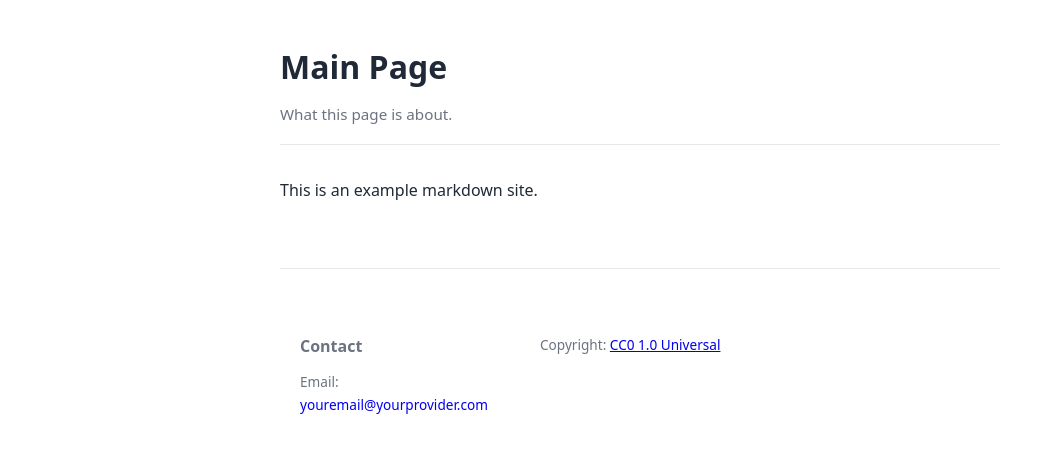
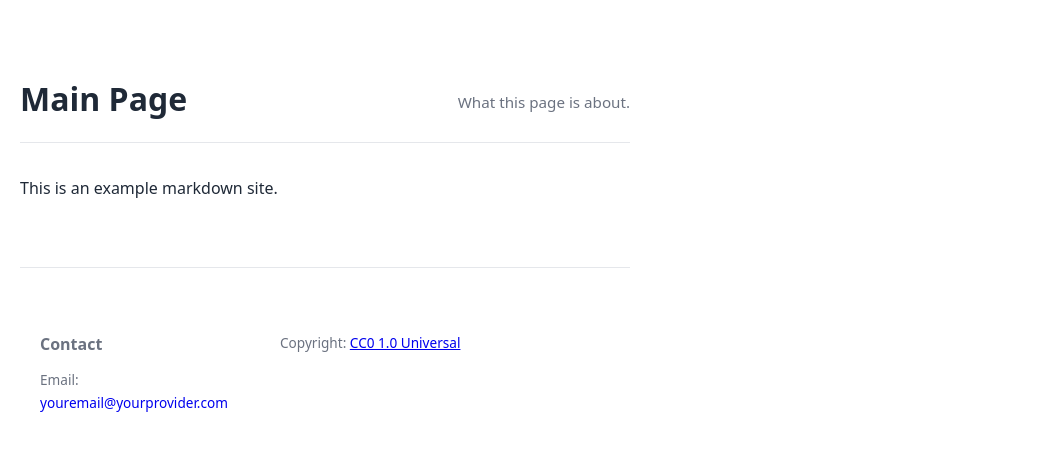
Before and after one commit to AnakamaTH/MD-Site-Template, a Jekyll site: the page built from index.md, in a window 1280 px wide. Shown: the top 453 px of the page, without its empty margins (0-1043 px from the left). Built offline with Jekyll 4.4.1, drawn with Linux system fonts in a browser that asks for light colours.

Commit message:
Update default.html

```diff
--- a/_layouts/default.html
+++ b/_layouts/default.html
@@ -15,7 +15,13 @@
     }
 
     html, body {
-	  align-items: center;
+	    align-items: center;
+      display: flex;
+      flex-wrap: wrap;
+      justify-content: space-between;
+      padding-top: 2em;
+      margin-left: auto;
+      margin-right: auto;
       margin: 0;
       padding: 0;
       background: var(--bg);
@@ -32,7 +38,13 @@
     }
 
     header {
-	  align-items: center;
+      align-items: center;
+      display: flex;
+      flex-wrap: wrap;
+      justify-content: space-between;
+      padding-top: 2em;
+      margin-left: auto;
+      margin-right: auto;
       margin-bottom: 2rem;
       border-bottom: 1px solid var(--border);
       padding-bottom: 1rem;
```
